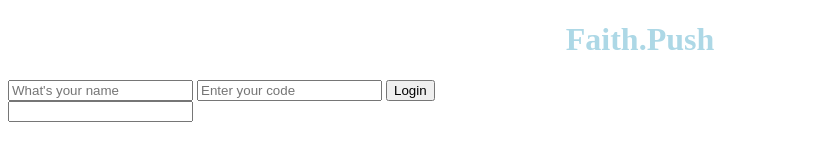
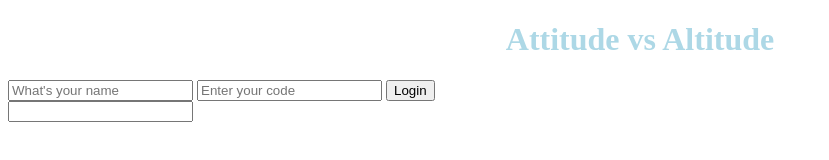
Before and after one commit to karlie101/my-first-git-app, a plain HTML site: page index.html in a window 1280 px wide. Shown: the whole page, without its empty margins (0-829 px from the left). Drawn offline with Linux system fonts and the light colour scheme.

Commit message:
Changed the copy of the page

```diff
--- a/index.html
+++ b/index.html
@@ -4,11 +4,11 @@
     <meta charset="UTF-8" />
     <meta http-equiv="X-UA-Compatible" content="IE=edge" />
     <meta name="viewport" content="width=device-width, initial-scale=1.0" />
-    <title>Document</title>
+    <title>Loading Pratice</title>
     <link rel="stylesheet" href="style.css" />
   </head>
   <body>
-    <h1>Faith.Push</h1>
+    <h1>Attitude vs Altitude</h1>
     <form>
       <input type="name" placeholder="What's your name" />
       <input type="password" placeholder="Enter your code" />
```
